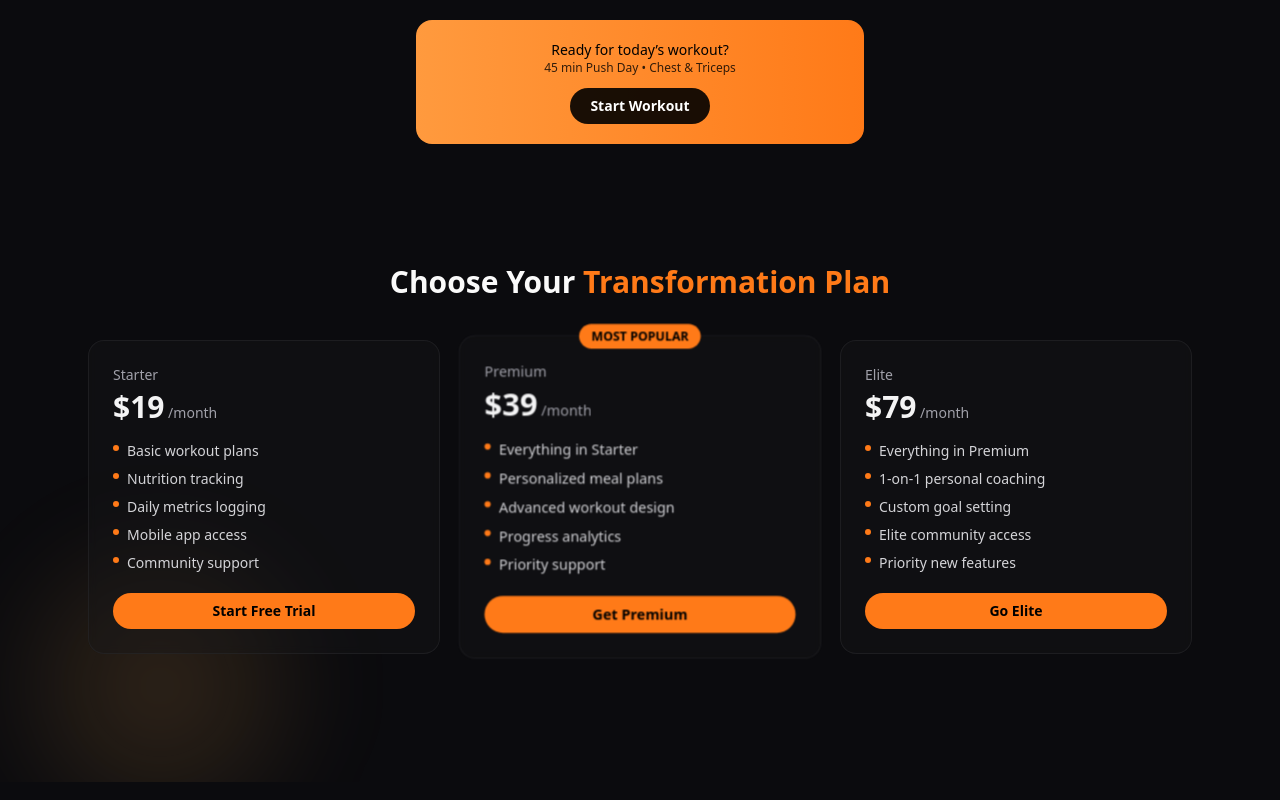
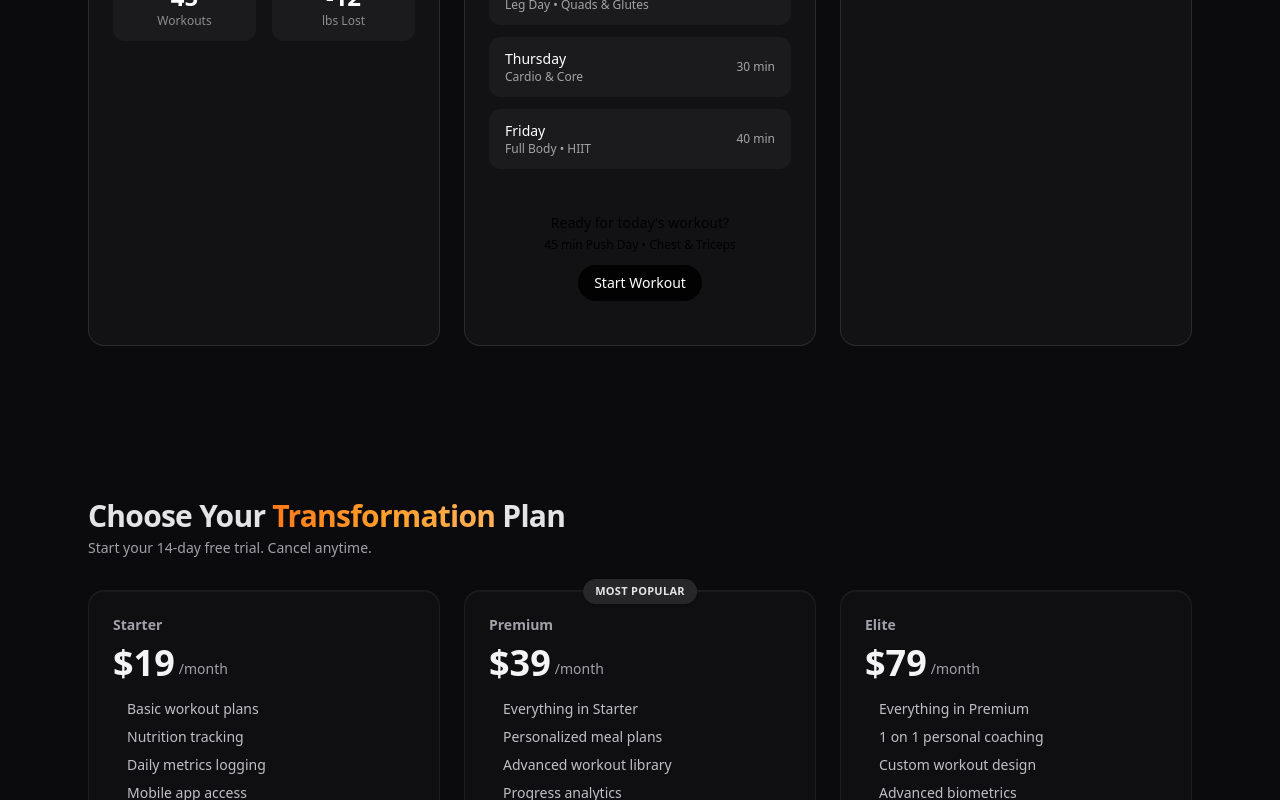
Before and after one commit to GrindFit/grindfit-webapp, a Next.js app: page / in a window 1280 px wide. Shown: the part 1500-2300 px from the top of the page. Built offline with nearby package versions, Linux system fonts and the light colour scheme.

Commit message:
Update index.jsx

```diff
--- a/pages/index.jsx
+++ b/pages/index.jsx
@@ -1,249 +1,40 @@
+// pages/index.jsx
 import Head from "next/head";
+import CommandCenter from "../components/CommandCenter";
 
-export default function Home() {
-  return (
-    <>
-      <Head>
-        <title>GrindFit</title>
-        <meta name="description" content="Train hard. Think sharp. Live unstoppable." />
-      </Head>
-
-      <main className="relative min-h-screen overflow-hidden bg-[#0B0B0E] text-zinc-200">
-        {/* --- brand ambient glows -------------------------------------- */}
-        {/* top-right main orange bloom */}
-        <div
-          aria-hidden
-          className="pointer-events-none absolute -top-40 right-[-12rem] h-[52rem] w-[52rem] rounded-full"
-          style={{
-            background:
-              "radial-gradient(closest-side, rgba(255,122,24,0.26), rgba(255,122,24,0.08) 55%, rgba(255,122,24,0) 70%)",
-            filter: "blur(28px)",
-          }}
-        />
-        {/* subtle bottom-left ember */}
-        <div
-          aria-hidden
-          className="pointer-events-none absolute -bottom-48 -left-32 h-[36rem] w-[36rem] rounded-full"
-          style={{
-            background:
-              "radial-gradient(closest-side, rgba(255,178,86,0.16), rgba(255,178,86,0) 65%)",
-            filter: "blur(36px)",
-          }}
-        />
-
-        {/* --- NAV ------------------------------------------------------- */}
-        <header className="container mx-auto flex max-w-6xl items-center justify-between px-6 py-6">
-          <a href="#" className="text-lg font-semibold tracking-wide text-zinc-50">GRINDFIT</a>
-
-          <nav className="hidden gap-6 text-sm text-zinc-400 md:flex">
-            <a href="#why" className="hover:text-zinc-200">Why GrindFit</a>
-            <a href="#nutrition" className="hover:text-zinc-200">Nutrition</a>
-            <a href="#reset" className="hover:text-zinc-200">Reset &amp; Recover</a>
-            <a href="#membership" className="hover:text-zinc-200">Membership</a>
-          </nav>
-
-          <a
-            href="#app"
-            className="rounded-full bg-[#FF7A18] px-5 py-2.5 text-sm font-semibold text-black transition-transform duration-200 hover:scale-[1.03] hover:shadow-[0_0_45px_rgba(255,122,24,0.35)]"
-          >
-            Open App
-          </a>
-        </header>
-
-        {/* --- HERO ------------------------------------------------------ */}
-        <section className="container mx-auto grid max-w-6xl gap-8 px-6 pb-24 pt-6 md:grid-cols-2 md:pt-16">
-          <div className="relative z-10">
-            <h1 className="text-4xl font-extrabold leading-tight text-zinc-50 md:text-5xl">
-              Train Hard. <br /> Think Sharp. <br /> Live
-              <span className="text-[#FF7A18]"> Unstoppable</span>
-            </h1>
-
-            <p className="mt-5 max-w-lg text-zinc-400">
-              A psychology-driven fitness system that upgrades your body, mind, and lifestyle.
-              Built to win.
-            </p>
-
-            <div className="mt-8 flex items-center gap-4">
-              <a
-                href="#plans"
-                className="rounded-full bg-[#FF7A18] px-6 py-3 text-sm font-semibold text-black transition-all duration-200 hover:scale-[1.04] hover:shadow-[0_0_55px_rgba(255,122,24,0.45)]"
-              >
-                Start Your Transformation
-              </a>
-              <a href="#watch" className="text-sm text-zinc-300 hover:text-zinc-100">Watch Preview</a>
-            </div>
-          </div>
-
-          {/* right: hero feature teaser tiles */}
-          <div className="relative z-10 grid grid-cols-2 gap-4">
-            {["Goal-tuned plans", "Mindset-first", "Lifestyle upgrade", "Recovery"].map((t, i) => (
-              <div key={i} className="relative group rounded-2xl border border-zinc-800/60 bg-zinc-900/40 p-4 backdrop-blur-sm transition-all duration-300 hover:scale-[1.03] hover:border-zinc-700">
-                {/* ambient orange under-glow on hover */}
-                <div
-                  aria-hidden
-                  className="pointer-events-none absolute inset-0 -z-10 opacity-0 blur-2xl transition-opacity duration-300 group-hover:opacity-100"
-                  style={{
-                    background:
-                      "radial-gradient(600px circle at 50% 50%, rgba(255,122,24,0.25), transparent 60%)",
-                  }}
-                />
-                <div className="text-sm font-semibold text-zinc-100">{t}</div>
-                <div className="mt-2 h-4 w-24 rounded bg-zinc-800" />
-                <div className="mt-2 h-4 w-16 rounded bg-zinc-800/70" />
-              </div>
-            ))}
-          </div>
-        </section>
-
-        {/* --- WHY / FEATURES (Lovable style grid + hover glow) ---------- */}
-        <section id="why" className="container mx-auto max-w-6xl px-6 py-14">
-          <div className="mb-10">
-            <h2 className="text-center text-3xl font-bold text-zinc-50">
-              Everything You Need to <span className="text-[#FF7A18]">Succeed</span>
-            </h2>
-            <p className="mx-auto mt-3 max-w-3xl text-center text-zinc-400">
-              Built from 25 years of experience. Personalized nutrition, smart training, and real-time progress —
-              all in one place.
-            </p>
-          </div>
-
-          <div className="grid gap-6 md:grid-cols-2 lg:grid-cols-3">
-            {[
+const features = [
   {
     title: "Personalized Nutrition",
     desc:
-                  "Custom meal plans based on your goals, fitness level, and preferences. Track macros effortlessly.",
+      "Meal plans based on your goals, fitness level, and dietary preferences. Track macros effortlessly.",
   },
   {
     title: "Smart Workouts",
     desc:
-                  "Adaptive programs that adjust to your progress — from beginner to elite athlete.",
+      "Kettle bell programs that push you to win. From beginner to elite athlete.",
   },
   {
     title: "Weekly Planning",
     desc:
-                  "Plan sessions and see your full roadmap. Stay consistent week by week.",
+      "See your complete fitness roadmap. Plan workouts, track progress, and stay motivated week by week.",
   },
   {
     title: "Real-time Tracking",
     desc:
-                  "Monitor steps, water intake, calories, and vital metrics. Your progress, visualized.",
+      "Monitor steps, water intake and calories. Your progress, visualized beautifully.",
   },
   {
     title: "Community Support",
     desc:
-                  "Join a community that keeps you accountable, motivated, and inspired.",
+      "Join a community that keeps you accountable. Share progress, get motivated, and inspire others.",
   },
+];
+
+const plans = [
   {
-                title: "Expert Guidance",
-                desc:
-                  "Decades of insight distilled into every feature. Trusted by thousands.",
-              },
-            ].map((item, i) => (
-              <div
-                key={i}
-                className="relative group rounded-2xl border border-zinc-800/60 bg-zinc-900/40 p-5 backdrop-blur-sm transition-all duration-300 hover:scale-[1.03] hover:border-zinc-700"
-              >
-                {/* orange glow on hover */}
-                <div
-                  aria-hidden
-                  className="pointer-events-none absolute inset-0 -z-10 opacity-0 blur-2xl transition-opacity duration-300 group-hover:opacity-100"
-                  style={{
-                    background:
-                      "radial-gradient(650px circle at 50% 50%, rgba(255,122,24,0.25), transparent 60%)",
-                  }}
-                />
-                <div className="mb-3 inline-flex h-8 w-8 items-center justify-center rounded-md bg-zinc-800/60 text-[#FF7A18]">★</div>
-                <div className="text-base font-semibold text-zinc-100">{item.title}</div>
-                <p className="mt-2 text-sm leading-relaxed text-zinc-400">{item.desc}</p>
-              </div>
-            ))}
-          </div>
-        </section>
-
-        {/* --- DASHBOARD TEASER (simplified) ----------------------------- */}
-        <section id="dashboard" className="container mx-auto max-w-6xl px-6 py-14">
-          <h2 className="mb-8 text-center text-3xl font-bold text-zinc-50">
-            Your Fitness <span className="text-[#FF7A18]">Command Center</span>
-          </h2>
-
-          <div className="grid gap-6 md:grid-cols-3">
-            {[
-              {
-                title: "Today’s Progress",
-                content: (
-                  <div className="space-y-3">
-                    <Bar label="Steps" value={85} />
-                    <Bar label="Water Intake" value={75} />
-                    <Bar label="Calories" value={68} />
-                  </div>
-                ),
-              },
-              {
-                title: "This Week’s Plan",
-                content: (
-                  <ul className="space-y-2 text-sm text-zinc-300">
-                    <li>Mon — Push Day • Chest &amp; Tris • 45 min</li>
-                    <li>Tue — Pull Day • Back &amp; Bis • 50 min</li>
-                    <li>Wed — Legs • Quads &amp; Glutes • 60 min</li>
-                    <li>Thu — Cardio &amp; Core • 30 min</li>
-                    <li>Fri — Full Body HIIT • 40 min</li>
-                  </ul>
-                ),
-              },
-              {
-                title: "Nutrition Goals",
-                content: (
-                  <div className="grid grid-cols-3 gap-3 text-center">
-                    <Macro label="Protein" value="120g" />
-                    <Macro label="Carbs" value="280g" />
-                    <Macro label="Fat" value="75g" />
-                  </div>
-                ),
-              },
-            ].map((card, i) => (
-              <div
-                key={i}
-                className="relative group rounded-2xl border border-zinc-800/60 bg-zinc-900/40 p-5 backdrop-blur-sm transition-all duration-300 hover:scale-[1.02] hover:border-zinc-700"
-              >
-                <div
-                  aria-hidden
-                  className="pointer-events-none absolute inset-0 -z-10 opacity-0 blur-2xl transition-opacity duration-300 group-hover:opacity-100"
-                  style={{
-                    background:
-                      "radial-gradient(650px circle at 50% 50%, rgba(255,122,24,0.22), transparent 60%)",
-                  }}
-                />
-                <div className="mb-3 text-sm font-semibold text-zinc-100">{card.title}</div>
-                {card.content}
-              </div>
-            ))}
-          </div>
-
-          <div className="mx-auto mt-8 max-w-md rounded-2xl bg-gradient-to-r from-[#FF9A3E] to-[#FF7A18] p-5 text-center text-black">
-            <div className="text-sm font-medium">Ready for today’s workout?</div>
-            <div className="text-xs opacity-80">45 min Push Day • Chest &amp; Triceps</div>
-            <a
-              href="#app"
-              className="mt-3 inline-block rounded-full bg-black/90 px-5 py-2 text-sm font-semibold text-white hover:bg-black"
-            >
-              Start Workout
-            </a>
-          </div>
-        </section>
-
-        {/* --- PRICING (with “most popular” pop + hover glow) ------------- */}
-        <section id="plans" className="container mx-auto max-w-6xl px-6 py-16">
-          <h2 className="mb-10 text-center text-3xl font-bold text-zinc-50">
-            Choose Your <span className="text-[#FF7A18]">Transformation Plan</span>
-          </h2>
-
-          <div className="grid gap-6 md:grid-cols-3">
-            {[
-              {
-                title: "Starter",
+    name: "Starter",
     price: "$19",
-                cta: "Start Free Trial",
+    period: "/month",
     features: [
       "Basic workout plans",
       "Nutrition tracking",
@@ -251,116 +42,178 @@ export default function Home() {
       "Mobile app access",
       "Community support",
     ],
-                popular: false,
+    cta: "Start Free Trial",
   },
   {
-                title: "Premium",
+    name: "Premium",
     price: "$39",
-                cta: "Get Premium",
+    period: "/month",
+    highlight: "MOST POPULAR",
     features: [
       "Everything in Starter",
       "Personalized meal plans",
-                  "Advanced workout design",
+      "Advanced workout library",
       "Progress analytics",
       "Priority support",
     ],
-                popular: true, // most popular
+    cta: "Get Premium",
   },
   {
-                title: "Elite",
+    name: "Elite",
     price: "$79",
-                cta: "Go Elite",
+    period: "/month",
     features: [
       "Everything in Premium",
-                  "1-on-1 personal coaching",
-                  "Custom goal setting",
-                  "Elite community access",
+      "1 on 1 personal coaching",
+      "Custom workout design",
+      "Advanced biometrics",
       "Priority new features",
     ],
-                popular: false,
+    cta: "Go Elite",
   },
-            ].map((tier, i) => (
-              <div
-                key={i}
-                className={[
-                  "relative group rounded-2xl border border-zinc-800/60 bg-zinc-900/40 p-6 backdrop-blur-sm transition-all duration-300",
-                  tier.popular
-                    ? "hover:scale-[1.05] md:scale-[1.03]" // give the middle card a bit more pop by default on MD+
-                    : "hover:scale-[1.03]",
-                ].join(" ")}
-              >
-                {/* hover glow */}
+];
+
+export default function Home() {
+  return (
+    <>
+      <Head>
+        <title>GrindFit — Train Hard. Think Sharp. Live Unstoppable.</title>
+        <meta
+          name="description"
+          content="A psychology-driven fitness system that upgrades your body, mind, and lifestyle."
+        />
+      </Head>
+
+      <main className="relative min-h-screen overflow-hidden bg-[var(--gf-bg)] text-zinc-200">
+        {/* top-right warm orange bloom */}
         <div
           aria-hidden
-                  className="pointer-events-none absolute inset-0 -z-10 opacity-0 blur-2xl transition-opacity duration-300 group-hover:opacity-100"
+          className="pointer-events-none absolute -top-48 right-[-18rem] h-[32rem] w-[32rem] rounded-full"
           style={{
             background:
-                      "radial-gradient(700px circle at 50% 50%, rgba(255,122,24,0.28), transparent 60%)",
+              "radial-gradient(closest-side, rgba(255,129,0,.28), rgba(255,123,0,.12), transparent 60%)",
+            filter: "blur(28px)",
           }}
         />
 
-                {tier.popular && (
-                  <div className="absolute -top-3 left-1/2 -translate-x-1/2 rounded-full bg-[#FF7A18] px-3 py-1 text-xs font-semibold text-black">
-                    MOST POPULAR
+        {/* Hero */}
+        <section className="relative z-10 mx-auto max-w-6xl px-6 pt-24 pb-16 md:pt-28">
+          <h1 className="text-balance text-5xl font-extrabold tracking-tight md:text-6xl lg:text-7xl">
+            Train Hard.
+            <br />
+            Think Sharp.
+            <br />
+            <span className="gf-gradient-text">Live Unstoppable</span>
+          </h1>
+
+          <p className="mt-6 max-w-2xl text-lg text-zinc-300/90">
+            A kettle bell driven fitness system that upgrades your body, mind,
+            and lifestyle. Built to win.
+          </p>
+
+          <div className="mt-10">
+            <a
+              href="#pricing"
+              className="inline-flex items-center rounded-xl bg-[var(--gf-btn)] px-5 py-3 text-[15px] font-semibold text-zinc-950 shadow-[0_8px_24px_rgba(255,120,24,0.35)] transition-transform hover:scale-[1.02] active:scale-[0.99]"
+            >
+              Start Your Transformation
+            </a>
+          </div>
+        </section>
+
+        {/* Why / FEATURES */}
+        <section id="why" className="relative z-10 mx-auto max-w-6xl px-6 pb-8">
+          <div className="mb-6">
+            <h2 className="text-2xl font-bold tracking-tight md:text-3xl">
+              Everything You Need to Succeed!
+            </h2>
+            <p className="mt-1 text-sm text-zinc-400">
+              Nutrition, Smart Training, and Real-Time Progress — All In One Place.
+            </p>
+          </div>
+
+          {/* 6 feature cards */}
+          <div className="grid gap-6 md:grid-cols-2 lg:grid-cols-3">
+            {features.map((f) => (
+              <div
+                key={f.title}
+                className="group rounded-2xl border border-white/5 bg-zinc-900/40 p-5 shadow-[inset_0_1px_0_rgba(255,255,255,0.04)] transition-transform duration-200 hover:-translate-y-0.5 hover:shadow-[0_0_0_1px_rgba(255,123,0,0.1),0_18px_38px_-10px_rgba(255,120,24,0.18)]"
+              >
+                <div className="mb-3 h-8 w-8 rounded-lg bg-gradient-to-b from-[var(--gf-orange-start)] to-[var(--gf-orange-end)] opacity-90" />
+                <h3 className="text-[15px] font-semibold">{f.title}</h3>
+                <p className="mt-2 text-sm leading-relaxed text-zinc-400">
+                  {f.desc}
+                </p>
+              </div>
+            ))}
+          </div>
+        </section>
+
+        {/* --------------- Command Center (own section) --------------- */}
+        <section aria-labelledby="command-center" className="relative z-10 mx-auto max-w-6xl px-6 py-8">
+          {/* The Command Center component you already have */}
+          <CommandCenter />
+        </section>
+
+        {/* Pricing */}
+        <section id="pricing" className="relative z-10 mx-auto max-w-6xl px-6 py-10">
+          <div className="mb-8">
+            <h2 className="text-2xl font-bold tracking-tight md:text-3xl">
+              Choose Your <span className="gf-gradient-text">Transformation</span> Plan
+            </h2>
+            <p className="mt-1 text-sm text-zinc-400">
+              Start your 14-day free trial. Cancel anytime.
+            </p>
+          </div>
+
+          <div className="grid gap-6 lg:grid-cols-3">
+            {plans.map((plan) => (
+              <div
+                key={plan.name}
+                className="relative rounded-2xl border border-white/5 bg-zinc-900/40 p-6 shadow-[inset_0_1px_0_rgba(255,255,255,0.04)]"
+              >
+                {plan.highlight && (
+                  <div className="absolute -top-3 left-1/2 -translate-x-1/2 rounded-full bg-zinc-800 px-3 py-1 text-[11px] font-semibold tracking-wide text-zinc-200 shadow">
+                    {plan.highlight}
                   </div>
                 )}
 
-                <div className="mb-1 text-sm text-zinc-400">{tier.title}</div>
-                <div className="mb-4 text-3xl font-extrabold text-zinc-100">
-                  {tier.price}
-                  <span className="text-sm font-normal text-zinc-400"> /month</span>
+                <div className="mb-4">
+                  <div className="text-sm font-semibold text-zinc-400">
+                    {plan.name}
+                  </div>
+                  <div className="mt-2 flex items-end gap-1">
+                    <div className="text-4xl font-extrabold text-zinc-100">
+                      {plan.price}
+                    </div>
+                    <div className="pb-1 text-sm text-zinc-400">{plan.period}</div>
+                  </div>
                 </div>
 
-                <ul className="mb-5 space-y-2 text-sm text-zinc-300">
-                  {tier.features.map((f, idx) => (
-                    <li key={idx} className="flex items-start gap-2">
-                      <span className="mt-1 inline-block h-1.5 w-1.5 rounded-full bg-[#FF7A18]" />
-                      <span>{f}</span>
+                <ul className="mb-6 space-y-2 text-sm text-zinc-300/90">
+                  {plan.features.map((feat) => (
+                    <li key={feat} className="flex items-start gap-2">
+                      <span className="mt-[6px] inline-block h-[6px] w-[6px] rounded-full bg-[var(--gf-orange-mid)]/90" />
+                      {feat}
                     </li>
                   ))}
                 </ul>
 
                 <a
-                  href="#subscribe"
-                  className="block rounded-full bg-[#FF7A18] px-5 py-2 text-center text-sm font-semibold text-black transition-all duration-200 hover:scale-[1.04] hover:shadow-[0_0_55px_rgba(255,122,24,0.45)]"
+                  href="#"
+                  className="inline-flex w-full items-center justify-center rounded-xl bg-[var(--gf-btn)] px-4 py-2.5 text-[15px] font-semibold text-zinc-950 shadow-[0_10px_28px_rgba(255,120,24,0.32)] transition-transform hover:scale-[1.02] active:scale-[0.99]"
                 >
-                  {tier.cta}
+                  {plan.cta}
                 </a>
               </div>
             ))}
           </div>
         </section>
 
-        {/* footer spacer */}
-        <div className="pb-16" />
+        <footer className="mx-auto max-w-6xl px-6 py-10 text-center text-xs text-zinc-500">
+          © {new Date().getFullYear()} GrindFit
+        </footer>
       </main>
     </>
   );
 }
-
-/* ---------- small helper components for the dashboard teaser ---------- */
-function Bar({ label, value }) {
-  return (
-    <div>
-      <div className="mb-1 flex items-center justify-between text-xs text-zinc-400">
-        <span>{label}</span>
-        <span className="text-zinc-300">{value}%</span>
-      </div>
-      <div className="h-2 w-full rounded bg-zinc-800">
-        <div
-          className="h-2 rounded bg-[#FF7A18]"
-          style={{ width: `${value}%` }}
-        />
-      </div>
-    </div>
-  );
-}
-
-function Macro({ label, value }) {
-  return (
-    <div className="rounded-xl border border-zinc-800/60 bg-zinc-900/40 p-3">
-      <div className="text-xs text-zinc-400">{label}</div>
-      <div className="text-lg font-semibold text-zinc-100">{value}</div>
-    </div>
-  );
-}
```
Lines whose indentation alone changed are shown as unchanged.
